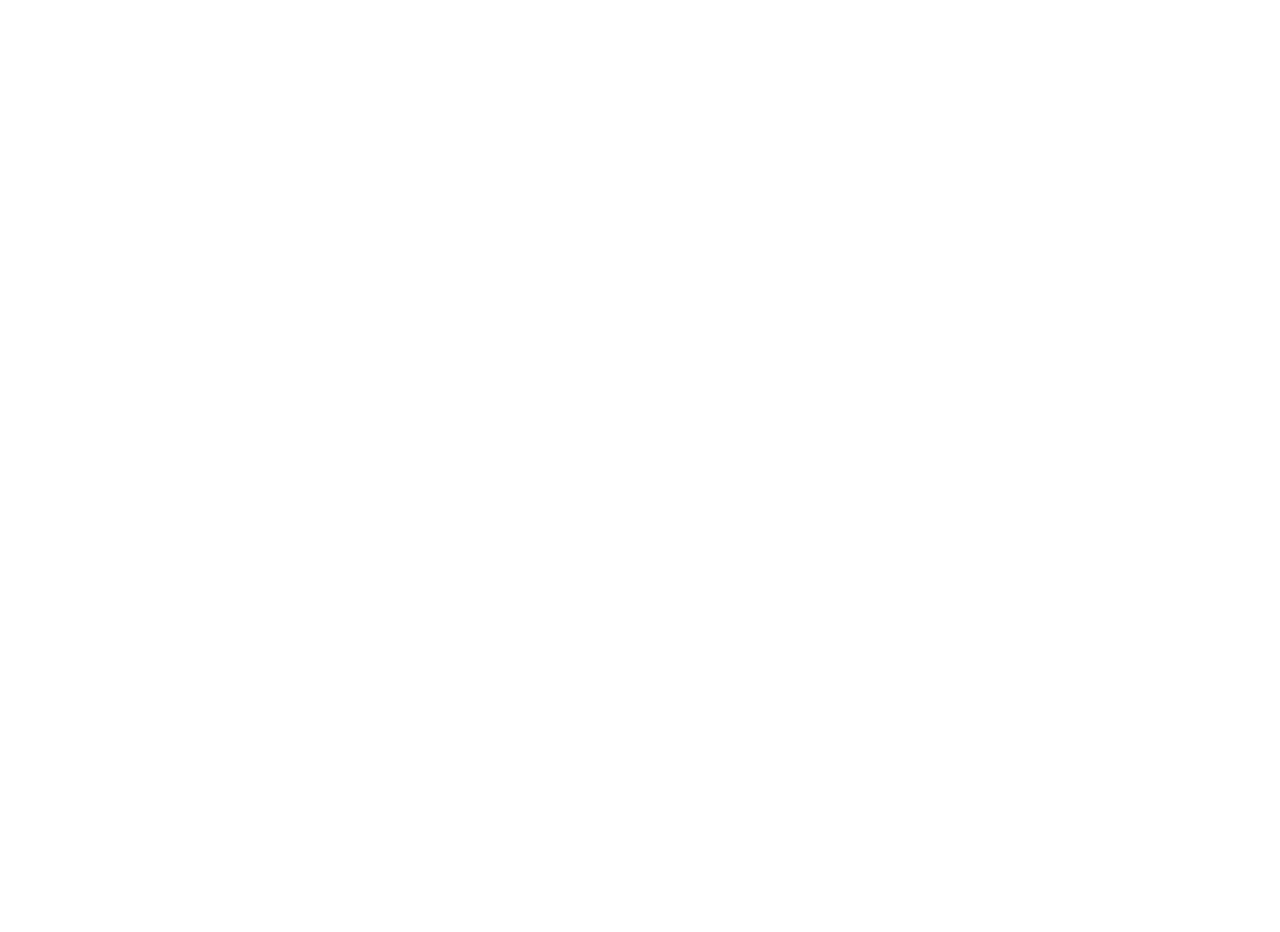
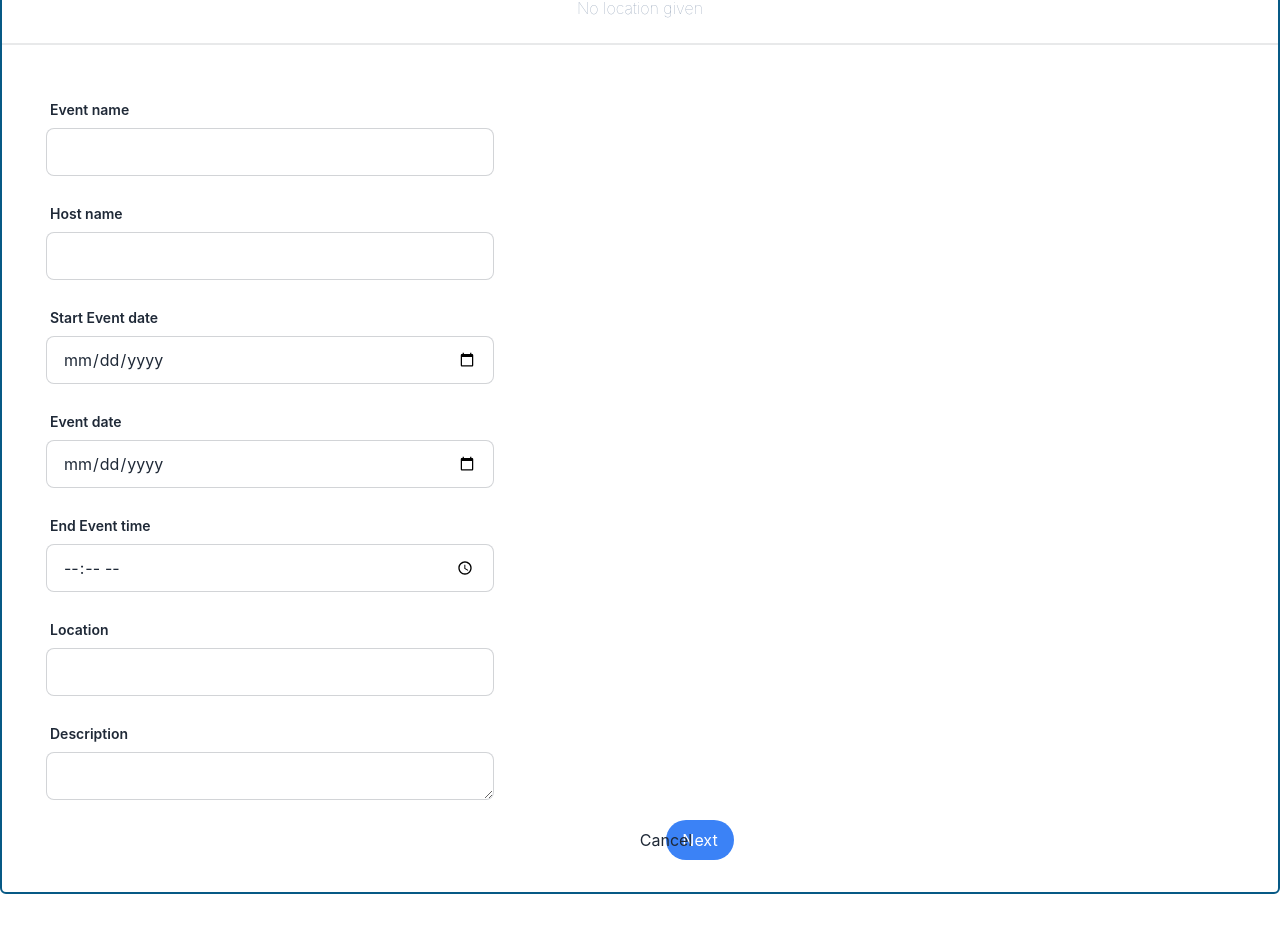
Before and after one commit to JabedH/easy-event-creator, a React (Create React App) app: page /create in a window 1280 px wide. Shown: the part 240-1172 px from the top of the page. Before the commit the page ends 800 px from the top, so only its background shows below. Built offline with nearby package versions, Linux system fonts and the light colour scheme.

Commit message:
added event section

```diff
--- a/package.json
+++ b/package.json
@@ -9,6 +9,7 @@
     "daisyui": "^2.31.0",
     "react": "^18.2.0",
     "react-dom": "^18.2.0",
+    "react-hook-form": "^7.36.1",
     "react-router-dom": "^6.4.1",
     "react-scripts": "5.0.1",
     "web-vitals": "^2.1.4"
--- a/src/components/Create/Create.js
+++ b/src/components/Create/Create.js
@@ -1,9 +1,146 @@
-import React from "react";
+import React, { useState } from "react";
+import { useForm } from "react-hook-form";
+import { useNavigate } from "react-router-dom";
 
 const Create = () => {
+  const navigate = useNavigate("");
+  const [eventLocation, setEventLocation] = useState();
+  const handleLocation = (e) => {
+    const location = e.target.value;
+    setEventLocation(location);
+  };
+
+  const { register, handleSubmit } = useForm();
+  const onSubmit = (data, event) => {};
   return (
-    <div>
-      <h1>this is create section</h1>
+    <div className="my-20">
+      <div className="flex flex-col md:flex-row justify-start my-10 items-center pb-3 md:pb-5 border-b-2 drop-shadow-xl">
+        <button
+          onClick={() => window.history.back()}
+          className="btn btn-outline btn-primary"
+        >
+          Back
+        </button>
+        <h4 className="text-center w-full font-semibold text-2xl">
+          Add One-on-One Event Type
+        </h4>
+      </div>
+      <div className="border-2 rounded-md border-sky-800">
+        <div>
+          <div className="px-5 pt-5">
+            <h5 className="font-semibold">What event is this?</h5>
+            <p className="font-thin text-slate-400">
+              {eventLocation ? eventLocation : "No location given"}
+            </p>
+          </div>
+        </div>
+        <div class="divider"></div>
+        {/* react hook form */}
+        <div className="pl-0 md:pl-10 my-10 md:my-10 m-1">
+          <form onSubmit={handleSubmit(onSubmit)}>
+            <div class="form-control w-full max-w-md mt-3 md:mt-5">
+              <label class="label">
+                <span class="label-text font-semibold">Event name</span>
+              </label>
+              <input
+                type="text"
+                placeholder=""
+                class="input input-bordered w-full max-w-md"
+                {...register("eventName", { required: true, maxLength: 40 })}
+              />
+            </div>
+            <div class="form-control w-full max-w-md mt-3 md:mt-5">
+              <label class="label">
+                <span class="label-text font-semibold">Host name</span>
+              </label>
+              <input
+                type="text"
+                placeholder=""
+                class="input input-bordered w-full max-w-md"
+                {...register("eventName", { required: true, maxLength: 40 })}
+              />
+            </div>
+            <div class="form-control w-full max-w-md mt-3 md:mt-5">
+              <label class="label">
+                <span class="label-text font-semibold">Start Event date</span>
+              </label>
+              <input
+                type="date"
+                placeholder=""
+                class="input input-bordered w-full max-w-md"
+                {...register("eventDate", { required: true })}
+              />
+            </div>
+            <div class="form-control w-full max-w-md mt-3 md:mt-5">
+              <label class="label">
+                <span class="label-text font-semibold">Event date</span>
+              </label>
+              <input
+                type="date"
+                placeholder=""
+                class="input input-bordered w-full max-w-md"
+                {...register("eventDate", { required: true })}
+              />
+            </div>
+            <div class="form-control w-full max-w-md mt-3 md:mt-5">
+              <label class="label">
+                <span class="label-text font-semibold">End Event time</span>
+              </label>
+              <input
+                type="time"
+                placeholder=""
+                class="input input-bordered w-full max-w-md"
+                {...register("eventTime", { required: true })}
+              />
+            </div>
+            <div class="form-control w-full max-w-md mt-3 md:mt-5">
+              <label class="label">
+                <span class="label-text font-semibold">Location</span>
+              </label>
+              <input
+                type="text"
+                placeholder=""
+                class="input input-bordered w-full max-w-md"
+                {...register("eventName", { required: true, maxLength: 40 })}
+              />
+            </div>
+            <div class="form-control w-full max-w-md mt-3 md:mt-5">
+              <label class="label">
+                <span class="label-text font-semibold">Description</span>
+              </label>
+              <textarea
+                rows="20"
+                type="text"
+                placeholder=""
+                class="input input-bordered w-full max-w-md"
+                {...register("description", { required: true, maxLength: 400 })}
+              />
+            </div>
+            {/* <div class="form-control w-full max-w-md mt-3 md:mt-5">
+              <label class="label">
+                <span class="label-text font-semibold">Event link</span>
+                <span class="label-text">easy-schedule.com/link</span>
+              </label>
+              <input
+                type="text"
+                placeholder=""
+                class="input input-bordered w-full max-w-md"
+                {...register("eventLink", { required: true, maxLength: 40 })}
+              />
+            </div> */}
+            <input
+              className="bg-blue-500 text-white px-4 py-2 rounded-3xl mt-5 md:mt-5 ml-20 cursor-pointer"
+              type="submit"
+              value="Next"
+            />
+          </form>
+          <div className="mt-[-32px] ml-3">
+            <button onClick={() => window.history.back()} className="">
+              Cancel
+            </button>
+          </div>
+        </div>
+      </div>
     </div>
   );
 };
--- a/src/components/Event/Event.js
+++ b/src/components/Event/Event.js
@@ -3,7 +3,7 @@
 const Event = () => {
   return (
     <div>
-      <h1>this is event</h1>
+      <h1>event</h1>
     </div>
   );
 };
--- a/src/components/Home/Home.js
+++ b/src/components/Home/Home.js
@@ -20,9 +20,15 @@
             Easily host and share events with your friends across any social
             media.
           </p>
-          <button className="mt-[5.2rem]  w-[32rem] h-[5.5rem] text-[2rem] font-bold text-white rounded-3xl bg-gradient-to-r from-[#8456EC] to-[#E87BF8]">
-            🎉 Create my event
-          </button>
+          <Link to="./create">
+            <button
+              className="mt-[5.2rem] w-[32rem] h-[5.5rem] text-[2rem] font-bold
+            text-white rounded-3xl bg-gradient-to-r from-[#8456EC] to-[#E87BF8]"
+            >
+              {" "}
+              🎉 Create my event
+            </button>
+          </Link>
         </div>
       </div>
     </div>
```
Also changed, not shown: 1 other file (tests, documents, lock files or other folders).
